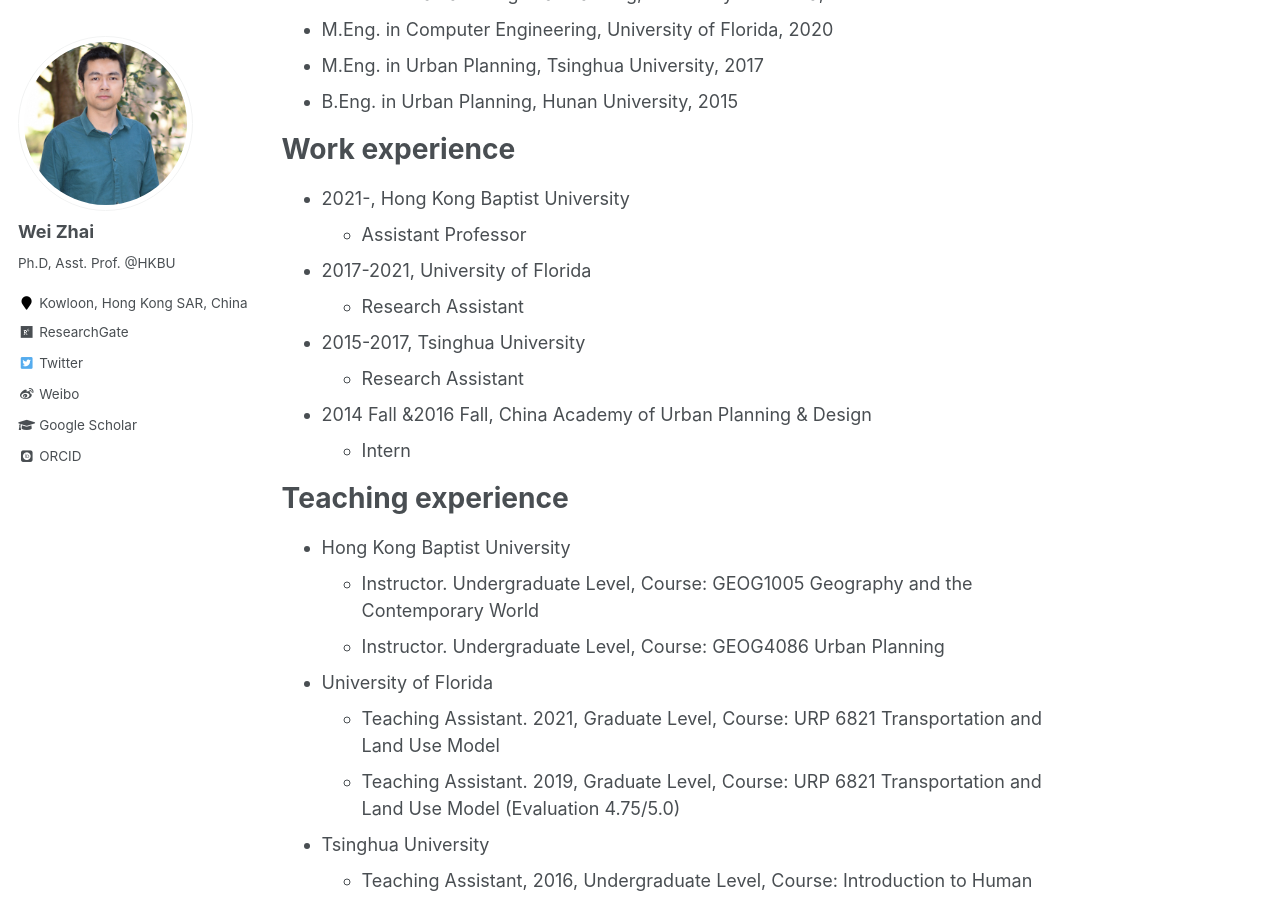
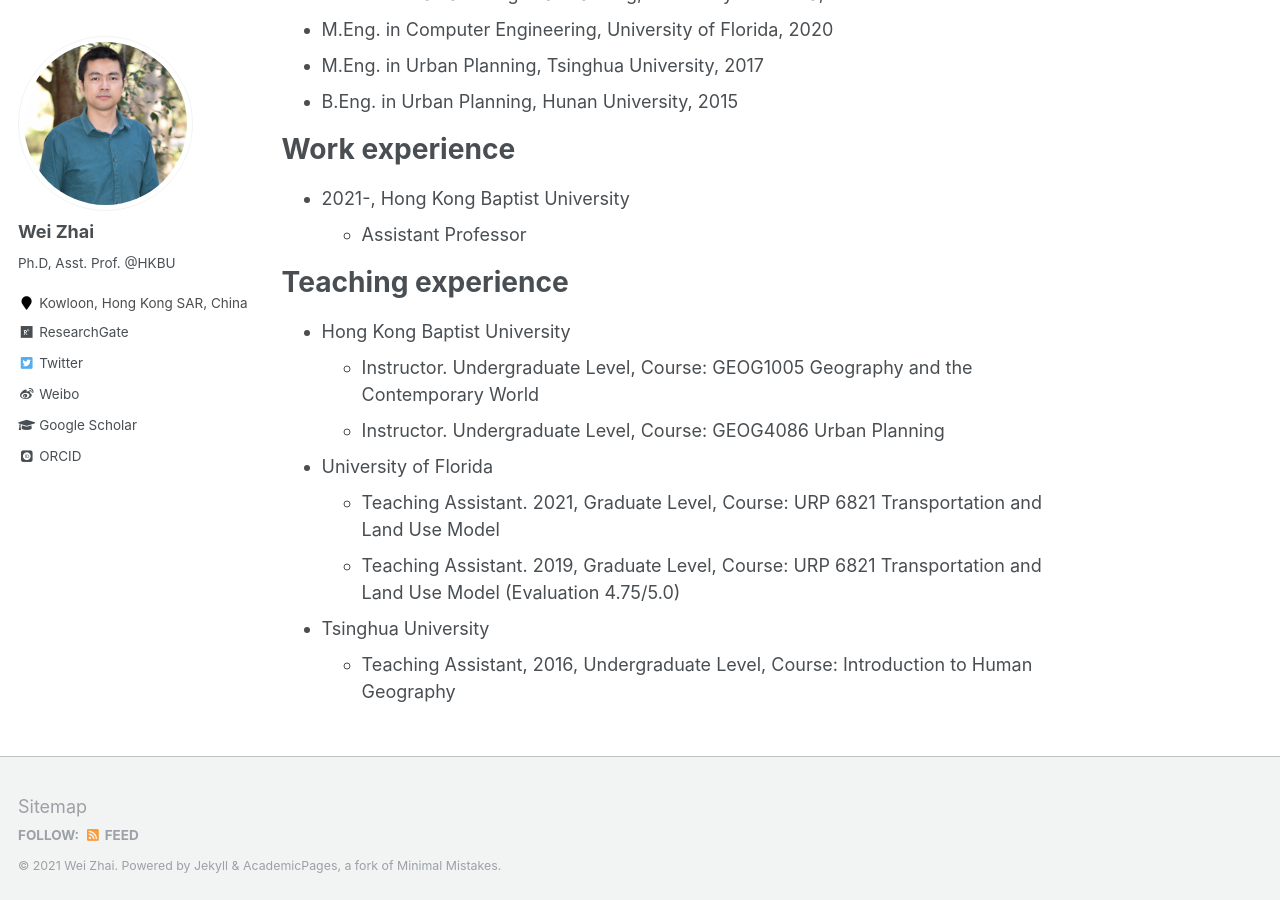
Before and after one commit to skywalkerzhai/weizhai.github.io, a Jekyll site: the page built from _pages/about.md, in a window 1280 px wide and 900 px high, scrolled down 498 px. Built offline with Jekyll 4.4.1, drawn with Linux system fonts in a browser that asks for light colours; some web fonts are replaced.

Commit message:
Update about.md

```diff
--- a/_pages/about.md
+++ b/_pages/about.md
@@ -26,15 +26,6 @@
 * 2021-, Hong Kong Baptist University
   * Assistant Professor
 
-* 2017-2021, University of Florida
-  * Research Assistant
-
-* 2015-2017, Tsinghua University
-  * Research Assistant
-
-* 2014 Fall &2016 Fall, China Academy of Urban Planning & Design
-  * Intern
-
 Teaching experience
 ======
 * Hong Kong Baptist University
```
